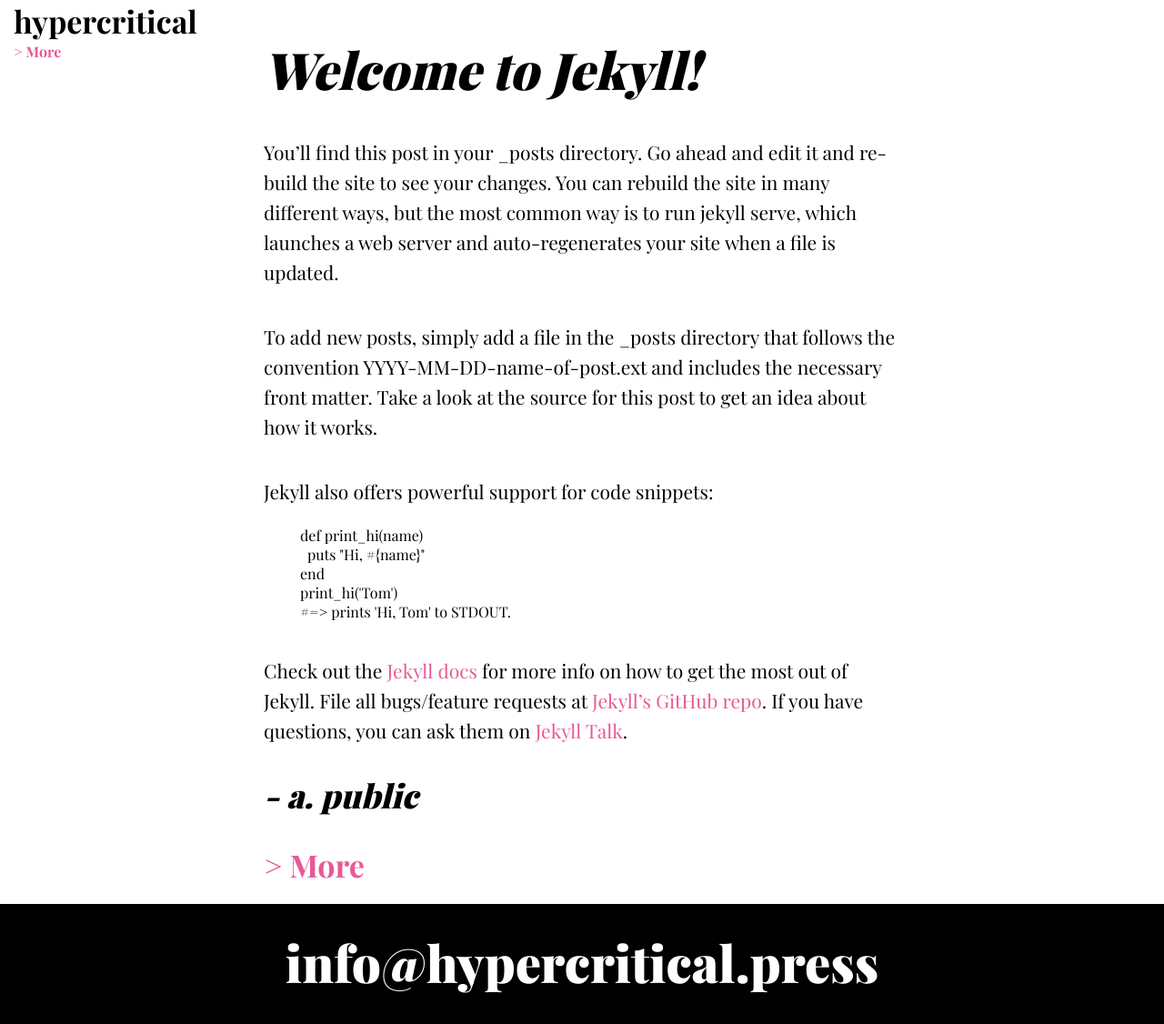
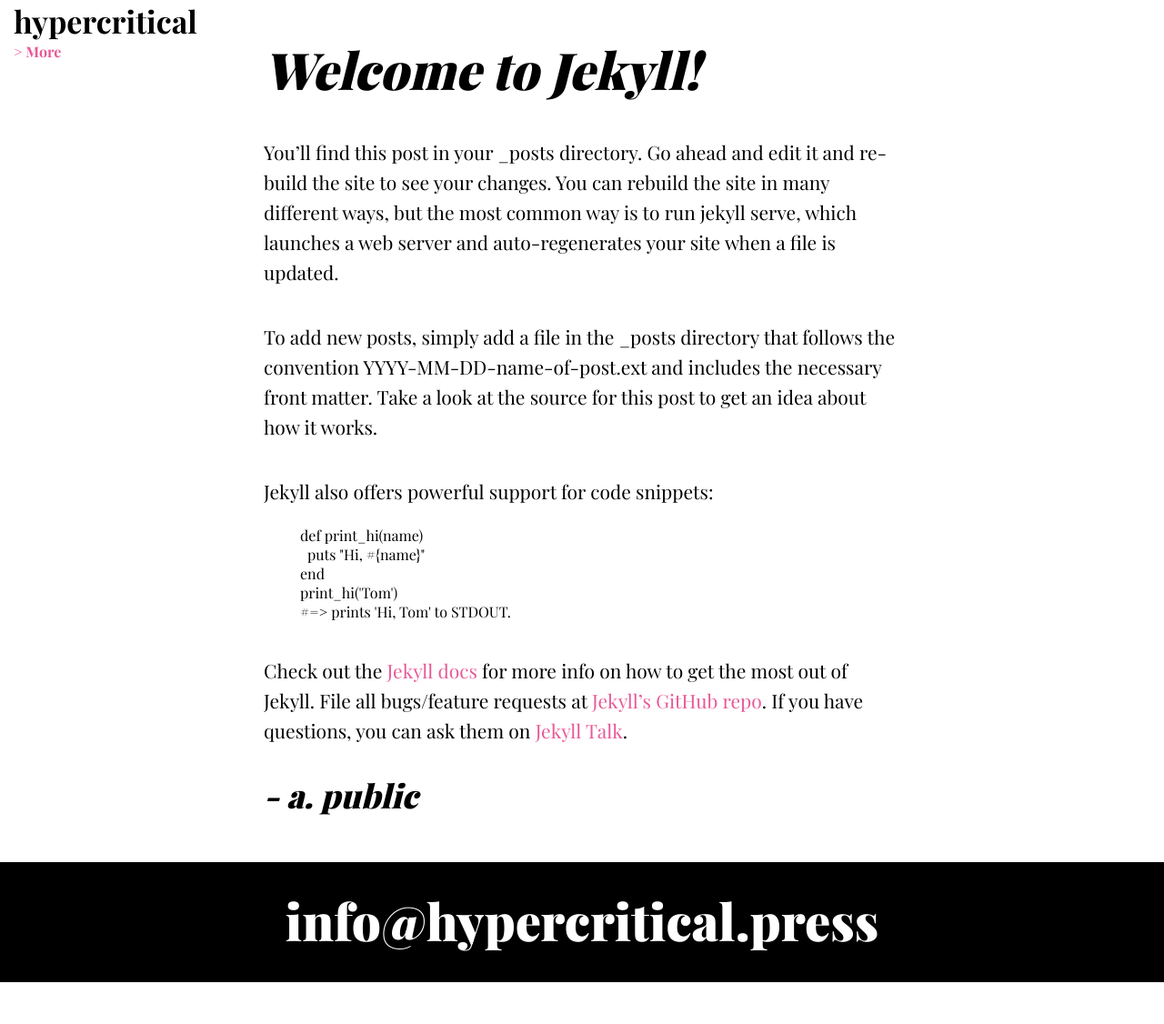
Before and after one commit to Hypercritical/hypercritical, a Jekyll site: the page built from index.html, in a window 1280 px wide. Shown: the whole page at 91% size. Built offline with Jekyll 4.4.1, drawn with Linux system fonts in a browser that asks for light colours; some web fonts are replaced; after the commit the page ends 1080 px from its top, so only the background shows below that.

Commit message:
Update home.html

```diff
--- a/_layouts/home.html
+++ b/_layouts/home.html
@@ -12,6 +12,5 @@ layout: default
     {{ content }}
   </div>
   <h2 class="signature">- a. public</h2>
-  <a class="more-link" href="/more">&gt; More</a>
 
 </article>
```
